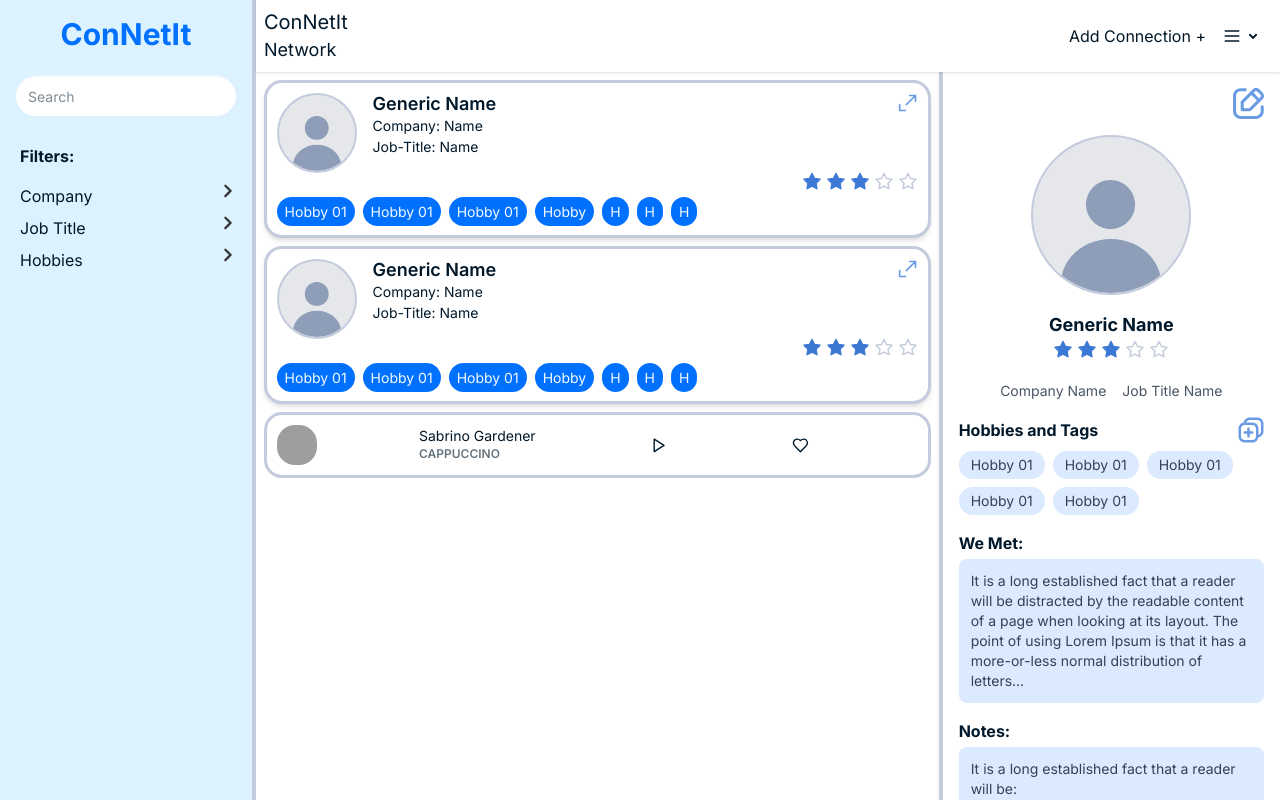
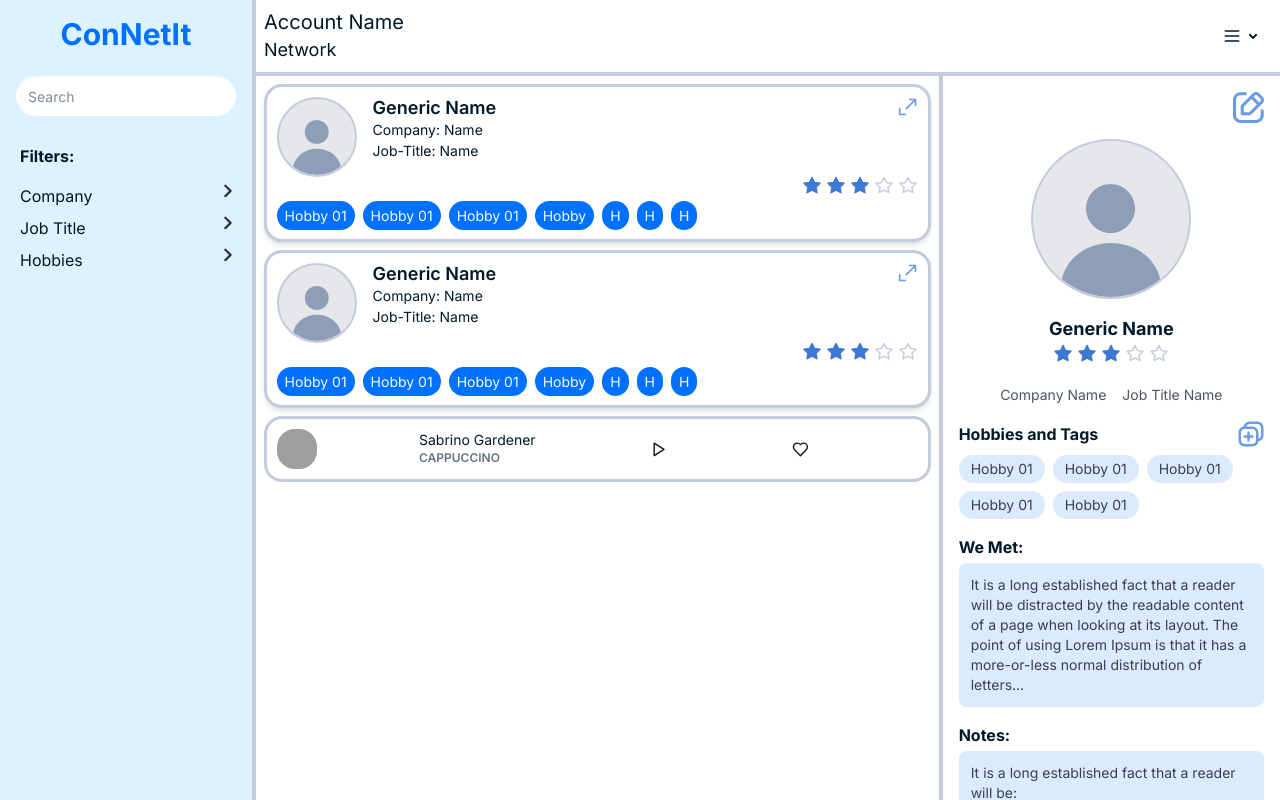
Before and after one commit to FabianoGLentini/ConNetIt, a Next.js app in the folder frontend/: page / in a window 1280 px wide. Built offline with nearby package versions, Linux system fonts and the light colour scheme; grey boxes are pictures that could not be loaded.

Commit message:
Refine: navbar tweaks

```diff
--- a/frontend/app/components/layout/NavBar.tsx
+++ b/frontend/app/components/layout/NavBar.tsx
@@ -5,20 +5,21 @@ import { BurgerIcon } from "./NavBar/BurgerIcon";
 
 const NavBar = () => {
   return (
-    <nav className="navbar bg-base-100 shadow-sm col-span-6">
+    <nav className="navbar border-b-4 bg-base-100 border-base-300 col-span-6">
       <div className="flex-2">
         {/* TODO remove button styling...? */}
-        <h1 className="text-xl">ConNetIt</h1>
+        <h1 className="text-xl">Account Name</h1>
         <h2 className="text-lg">Network</h2>
       </div>
 
-      {/* TODO adjus properly */}
-      <span>Add Connection +</span>
+      {/* TODO adjus properly maybe set to be part of the list section instead */}
+      {/* <span>Add Connection +</span> */}
 
       <div className="flex-none">
         {/* TODO remove arrow and style burger menu properly */}
         <ul className="menu menu-horizontal px-1">
           <li>
+            {/* TODO fix up menu burger set up */}
             <details>
               <summary>
                 <BurgerIcon />
```
